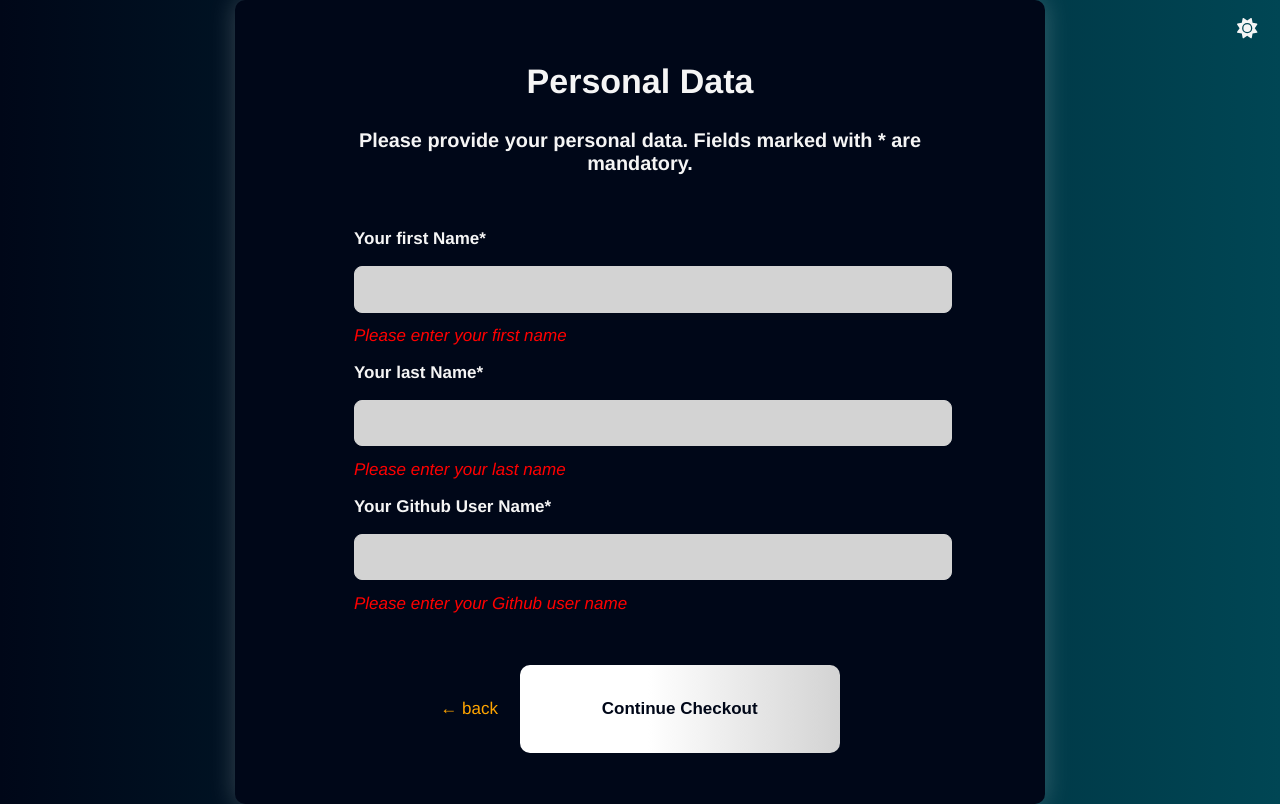
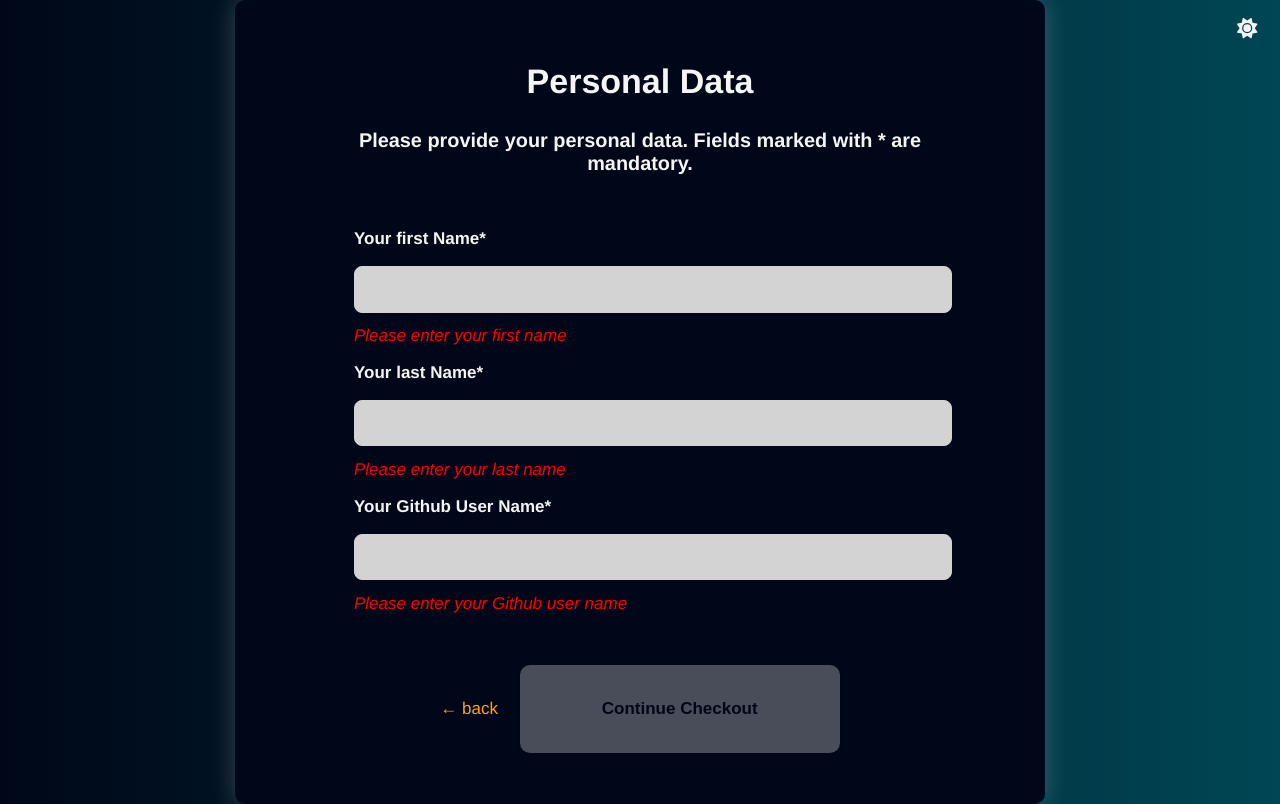
Before and after one commit to logycode/assignment-workflow, a Vue app: page /checkout-1 in a window 1280 px wide. Both pictures are taken after a click on the button "Continue Checkout". Built offline with nearby package versions, Linux system fonts and the light colour scheme.

Commit message:
refactor validations

```diff
--- a/src/views/CheckoutStep1.vue
+++ b/src/views/CheckoutStep1.vue
@@ -11,18 +11,18 @@
         type="text"
         name="first-name"
         id="first-name"
-        :class="{ filled: firstName != '' }"
+        :class="{ filled: firstName }"
       />
-      <span v-if="error && firstName == ''">Please enter your first name</span>
+      <span v-if="error && !firstName">Please enter your first name</span>
       <label for="last-name">Your last Name*</label>
       <input
         v-model="lastName"
         type="text"
         name="last-name"
         id="last-name"
-        :class="{ filled: lastName != '' }"
+        :class="{ filled: lastName }"
       />
-      <span v-if="error && lastName == ''">Please enter your last name</span>
+      <span v-if="error && !lastName">Please enter your last name</span>
 
       <label for="github-user">Your Github User Name*</label>
       <input
@@ -30,17 +30,21 @@
         type="text"
         name="github-user"
         id="github-user"
-        :class="{ filled: githubUserName != '' }"
+        :class="{ filled: githubUserName }"
       />
-      <span v-if="error && githubUserName == ''">
+      <span v-if="error && !githubUserName">
         Please enter your Github user name
       </span>
     </form>
     <div>
-      <router-link to="/checkout-1" class="backlink">
-        &#8592; back
-      </router-link>
-      <button class="checkout" @click="nextStep()">Continue Checkout</button>
+      <router-link to="/" class="backlink"> &#8592; back </router-link>
+      <button
+        class="checkout"
+        @click="nextStep()"
+        :disabled="error && !isStepValid"
+      >
+        Continue Checkout
+      </button>
     </div>
   </section>
 </template>
@@ -51,20 +55,55 @@ export default {
   data() {
     return {
       error: false,
-      firstName: "",
-      lastName: "",
-      githubUserName: "",
     };
+  },
+  computed: {
+    firstName: {
+      get() {
+        return this.$store.state.user?.firstName;
+      },
+      set(newValue) {
+        this.$store.dispatch("fetchUserData", {
+          ...this.$store.state.user,
+          firstName: newValue,
+        });
+      },
+    },
+    lastName: {
+      get() {
+        return this.$store.state.user?.lastName;
+      },
+      set(newValue) {
+        this.$store.dispatch("fetchUserData", {
+          ...this.$store.state.user,
+          lastName: newValue,
+        });
+      },
+    },
+    githubUserName: {
+      get() {
+        return this.$store.state.user?.githubUserName;
+      },
+      set(newValue) {
+        this.$store.dispatch("fetchUserData", {
+          ...this.$store.state.user,
+          githubUserName: newValue,
+        });
+      },
+    },
+    isStepValid() {
+      if (!this.firstName) return false;
+      if (!this.lastName) return false;
+      if (!this.githubUserName) return false;
+      return true;
+    },
   },
   methods: {
     // async and await can be used instead of then.
     async nextStep() {
-      if (
-        this.firstName === "" ||
-        this.lastName === "" ||
-        this.githubUserName === ""
-      ) {
-        return (this.error = true);
+      if (!this.isStepValid) {
+        this.error = true;
+        return false;
       }
       await this.$store.dispatch("fetchUserData", {
         firstName: this.firstName,
@@ -77,6 +116,7 @@ export default {
       this.$router.push({
         name: "CheckoutStep2",
       });
+      return (this.error = false);
     },
   },
 };
@@ -151,4 +191,12 @@ a.backlink {
   box-shadow: var(--third-background) 0 1px 30px;
   transition-duration: 0.2s;
 }
+.checkout:disabled {
+  background-image: none;
+  cursor: default;
+}
+.checkout:disabled:hover {
+  background-image: none;
+  box-shadow: none;
+}
 </style>
--- a/src/views/CheckoutStep2.vue
+++ b/src/views/CheckoutStep2.vue
@@ -11,14 +11,14 @@
         type="email"
         name="email"
         id="email"
-        :class="{ filled: email != '' && error == false }"
+        :class="{ filled: email != '' }"
       />
-      <span v-if="error && email == ''">
+      <span v-if="isErrorsVisible && !isEmailValid">
         Please enter a valid email address
       </span>
       <div>
         <input type="checkbox" name="terms" id="terms" v-model="terms" />
-        <label for="terms" :class="{ terms: terms == false && termsError }">
+        <label for="terms" :class="{ terms: isErrorsVisible && !terms }">
           I have read the terms and conditions and lorem ipsum dolor sit amet,
           consetetur sadipscing elitr, sed diam nonumy eirmod tempor invidunt ut
           labore et dolore magna aliquyam erat, sed diam voluptua. At vero eos
@@ -37,39 +37,48 @@ export default {
   name: "CheckoutStep2",
   data() {
     return {
-      error: false,
-      termsError: false,
       terms: false,
+      isErrorsVisible: false,
       email: "",
     };
   },
   computed: {
-    validEmail() {
+    isEmailValid() {
       const re =
         /^(([^<>()[\]\\.,;:\s@"]+(\.[^<>()[\]\\.,;:\s@"]+)*)|(".+"))@((\[[0-9]{1,3}\.[0-9]{1,3}\.[0-9]{1,3}\.[0-9]{1,3}\])|(([a-zA-Z\-0-9]+\.)+[a-zA-Z]{2,}))$/;
-      if (this.email.match(re)) {
-        return true;
-      }
-      this.error == true;
-      return false;
+      if (!this.email.match(re) || this.email === "") return false;
+      return true;
+    },
+    areTermsAccepted() {
+      if (!this.terms) return false;
+
+      return true;
+    },
+    isStepValid() {
+      if (!this.isEmailValid) return false;
+      if (!this.areTermsAccepted) return false;
+
+      return true;
     },
   },
   methods: {
     // async and await can be used instead of then.
     async nextStep() {
-      if (this.email === "" || this.validEmail === false) {
-        this.error = true;
-      } else {
-        this.error = false;
-      }
-      if (this.terms === false) {
-        this.termsError = true;
-      } else {
-        this.termsError = false;
-      }
-      if (this.error || this.termsError) {
-        return false;
-      }
+      // if (this.email === "" || this.validEmail === false) {
+      //   this.error = true;
+      // } else {
+      //   this.error = false;
+      // }
+      // if (this.terms === false) {
+      //   this.termsError = true;
+      // } else {
+      //   this.termsError = false;
+      // }
+      // if (this.error || this.termsError) {
+      //   return false;
+      // }
+      this.isErrorsVisible = true;
+      if (!this.isStepValid) return false;
       await this.$store.dispatch("fetchUserData", {
         firstName: this.$store.state.user.firstName,
         lastName: this.$store.state.user.lastName,
```
